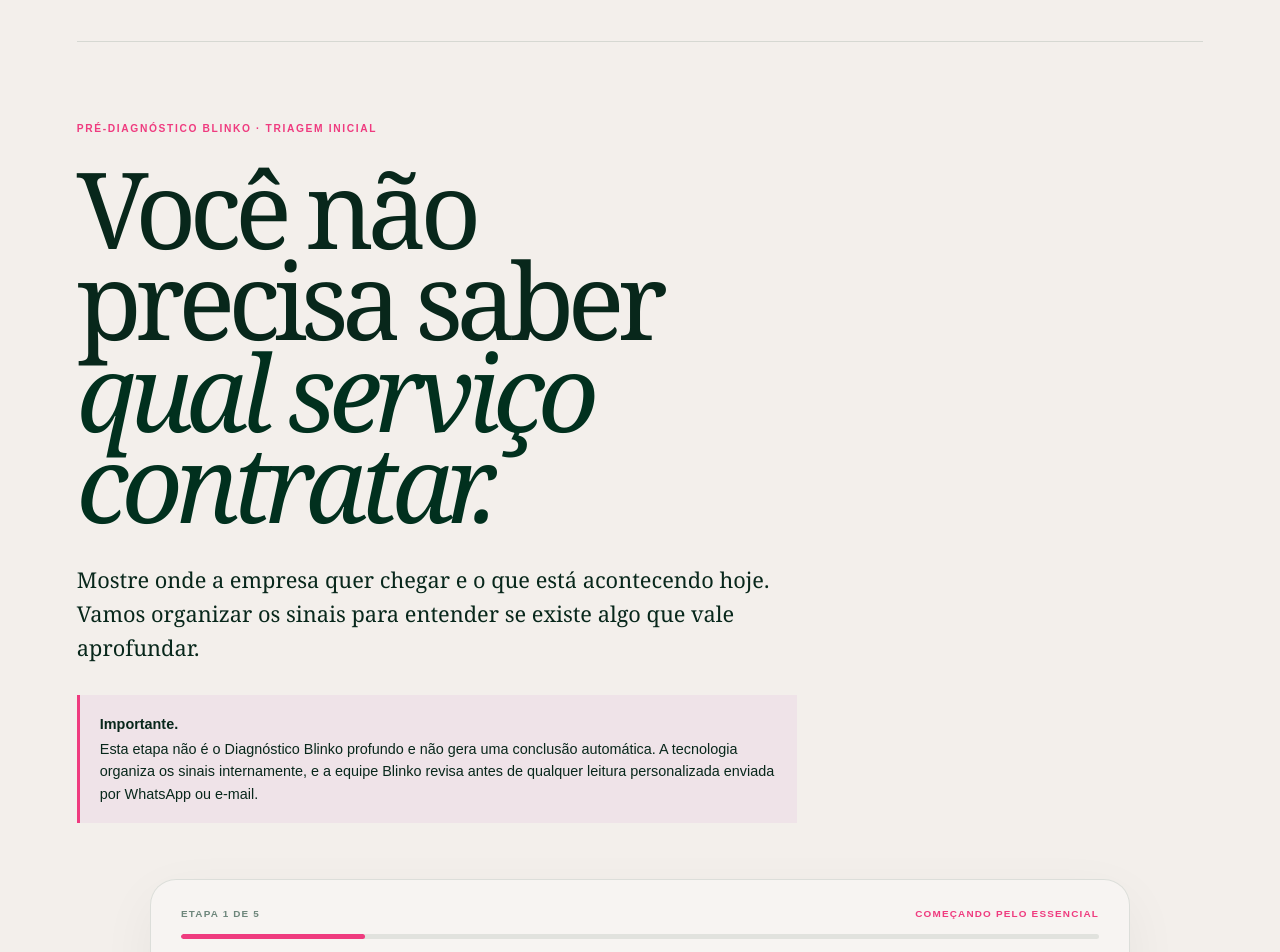
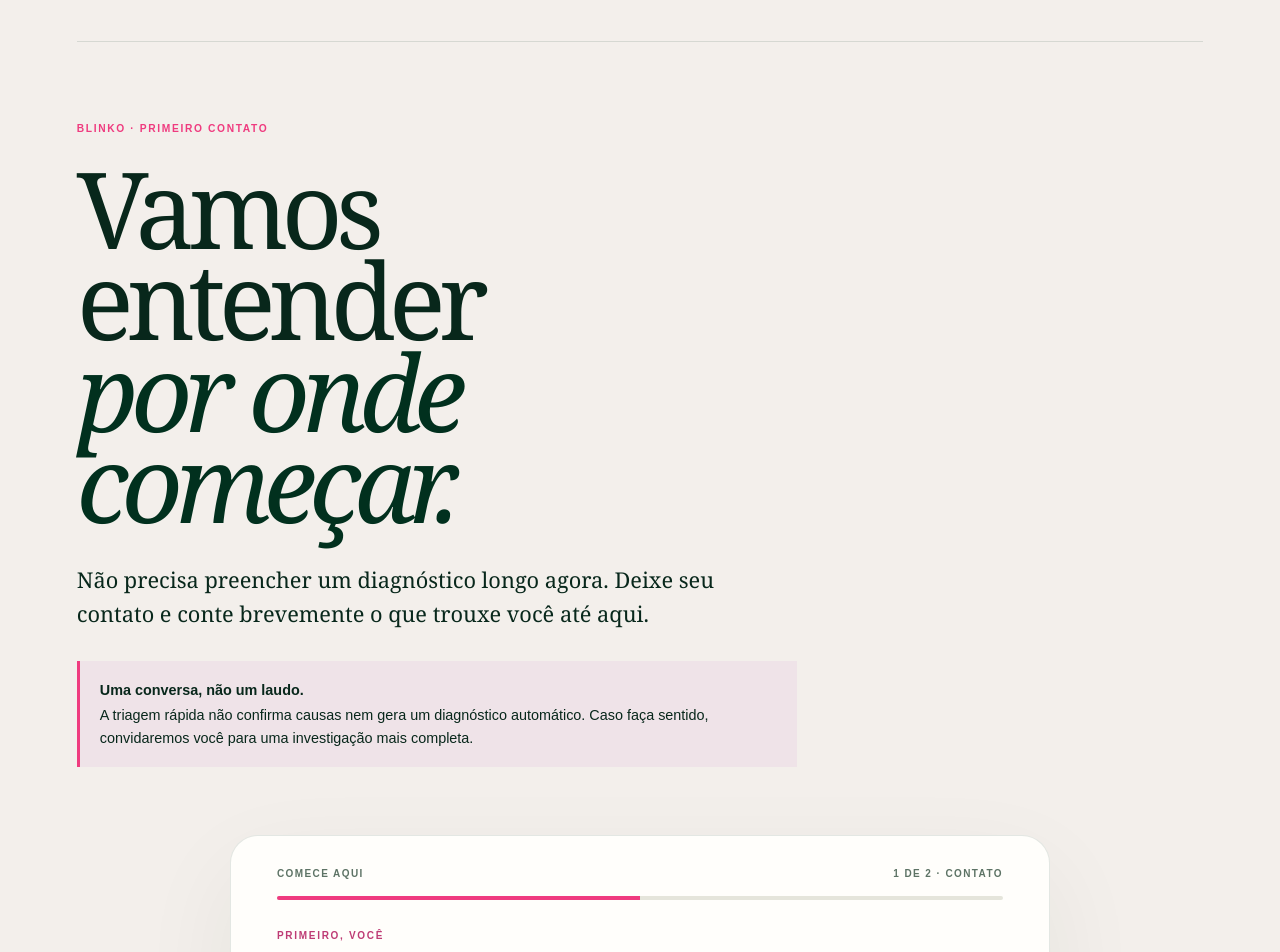
Before and after one commit to leleca7/blinko, a Next.js app: page /diagnostico in a window 1280 px wide. Shown: the part 100-1052 px from the top of the page. Built offline with nearby package versions, Linux system fonts and the light colour scheme.

Commit message:
feat(triagem): substituir pré-diagnóstico extenso por duas telas rápidas

```diff
--- a/app/diagnostico/page.tsx
+++ b/app/diagnostico/page.tsx
@@ -1,11 +1,11 @@
 import type { Metadata } from "next";
 import Link from "next/link";
-import PreDiagnosticForm from "./PreDiagnosticForm";
+import QuickTriageForm from "./QuickTriageForm";
 import styles from "./diagnostico.module.css";
 
 export const metadata: Metadata = {
-  title: "Pré-Diagnóstico | Blinko",
-  description: "Mostre o que está acontecendo na sua empresa. A Blinko organiza os sinais e prepara a próxima conversa.",
+  title: "Converse com a Blinko | Triagem rápida",
+  description: "Em poucos passos, conte à Blinko o que sua empresa precisa. Um primeiro contato simples, sem diagnóstico longo.",
 };
 
 export default function DiagnosticoPage() {
@@ -13,29 +13,20 @@ export default function DiagnosticoPage() {
     <main className={styles.page}>
       <header className={styles.topbar}>
         <Link href="/" className={styles.brand} aria-label="Voltar para Blinko">
-          <img
-            src="/brand/logo-blinko-color.png"
-            alt="Blinko"
-            width={400}
-            height={199}
-            style={{ display: "block", width: 122, maxWidth: "36vw", height: "auto" }}
-          />
+          <img src="/brand/logo-blinko-color.png" alt="Blinko Studio" width={400} height={199}
+            style={{ display: "block", width: 122, maxWidth: "36vw", height: "auto" }} />
         </Link>
         <Link href="/" className={styles.back}>← voltar ao site</Link>
       </header>
-
       <section className={styles.intro}>
-        <p className={styles.eyebrow}>PRÉ-DIAGNÓSTICO BLINKO · TRIAGEM INICIAL</p>
-        <h1>Você não precisa saber <em>qual serviço contratar.</em></h1>
-        <p className={styles.lede}>
-          Mostre onde a empresa quer chegar e o que está acontecendo hoje. Vamos organizar os sinais para entender se existe algo que vale aprofundar.
-        </p>
+        <p className={styles.eyebrow}>BLINKO · PRIMEIRO CONTATO</p>
+        <h1>Vamos entender <em>por onde começar.</em></h1>
+        <p className={styles.lede}>Não precisa preencher um diagnóstico longo agora. Deixe seu contato e conte brevemente o que trouxe você até aqui.</p>
         <div className={styles.notice}>
-          <strong>Importante.</strong> Esta etapa não é o Diagnóstico Blinko profundo e não gera uma conclusão automática. A tecnologia organiza os sinais internamente, e a equipe Blinko revisa antes de qualquer leitura personalizada enviada por WhatsApp ou e-mail.
+          <strong>Uma conversa, não um laudo.</strong> A triagem rápida não confirma causas nem gera um diagnóstico automático. Caso faça sentido, convidaremos você para uma investigação mais completa.
         </div>
       </section>
-
-      <PreDiagnosticForm />
+      <QuickTriageForm />
     </main>
   );
 }
```
